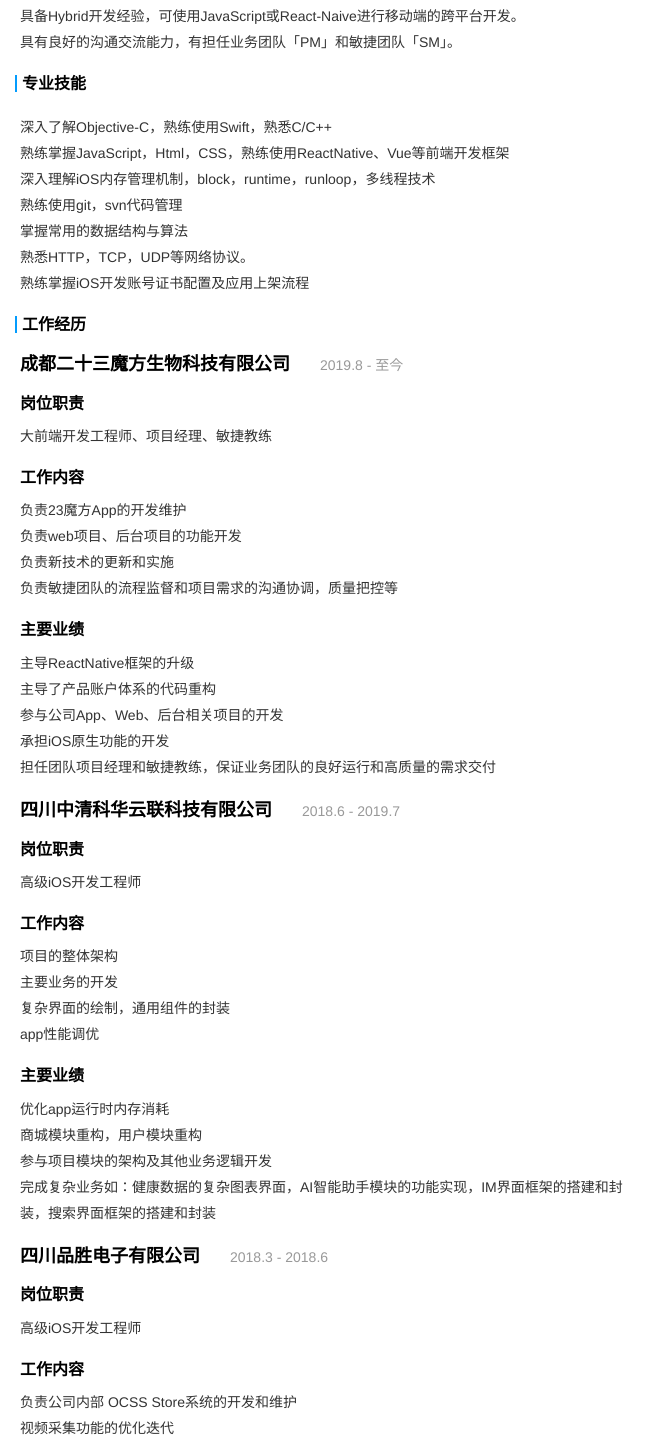
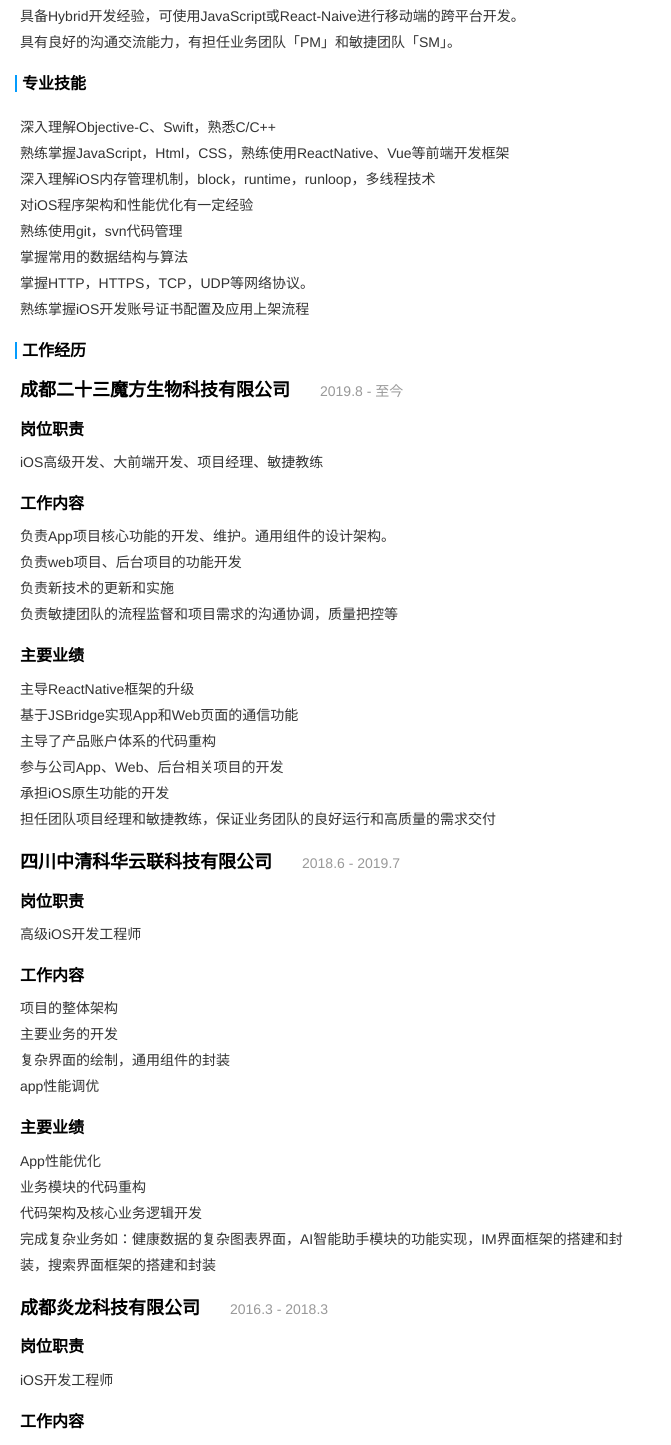
Before and after one commit to rabbitmouse/Vue-Demo, a Vue app in the folder malldemo/: page /resume in a window 1280 px wide. Shown: the part 369-1814 px from the top of the page, without its empty margins (0-671 px from the left). Built offline with nearby package versions, Linux system fonts and the light colour scheme.

Commit message:
feat: update resume

```diff
--- a/malldemo/src/views/person/Resume.vue
+++ b/malldemo/src/views/person/Resume.vue
@@ -8,7 +8,7 @@
         <h3 class="h3">基本信息</h3>
         <div class='base-box'>
           <p class="base-text">朱志勤</p>
-          <p class="base-text"> 男 | 28岁 | 本科 | 成都 | 在职-考虑机会</p>
+          <p class="base-text"> 男 | 29岁 | 本科 | 成都 | 在职-考虑机会</p>
           <p class="base-text">求职意向：iOS开发工程师 | 大前端开发工程师</p>
           <p class="base-text">工作经验：6年</p>
           <p class="base-text">英语等级：CET-4</p>
@@ -118,36 +118,29 @@
     },
     data() {
       return {
-        skills: '5年开发经验，大前端开发。\n熟练掌握iOS开发技术，可使用Objective-C、Swift开发iOS程序。\n 具备Hybrid开发经验，可使用JavaScript或React-Naive进行移动端的跨平台开发。\n 具有良好的沟通交流能力，有担任业务团队「PM」和敏捷团队「SM」。',
-        professional: '深入了解Objective-C，熟练使用Swift，熟悉C/C++\n熟练掌握JavaScript，Html，CSS，熟练使用ReactNative、Vue等前端开发框架\n深入理解iOS内存管理机制，block，runtime，runloop，多线程技术\n熟练使用git，svn代码管理\n掌握常用的数据结构与算法\n熟悉HTTP，TCP，UDP等网络协议。\n熟练掌握iOS开发账号证书配置及应用上架流程',
+        skills: '6年开发经验，深入了解iOS开发技术，掌握web相关开发技能，有大前端开发经验。\n熟练掌握iOS开发技术，可使用Objective-C、Swift开发iOS程序。\n 具备Hybrid开发经验，可使用JavaScript或React-Naive进行移动端的跨平台开发。\n 具有良好的沟通交流能力，有担任业务团队「PM」和敏捷团队「SM」。',
+        professional: '深入理解Objective-C、Swift，熟悉C/C++\n熟练掌握JavaScript，Html，CSS，熟练使用ReactNative、Vue等前端开发框架\n深入理解iOS内存管理机制，block，runtime，runloop，多线程技术\n对iOS程序架构和性能优化有一定经验\n熟练使用git，svn代码管理\n掌握常用的数据结构与算法\n掌握HTTP，HTTPS，TCP，UDP等网络协议。\n熟练掌握iOS开发账号证书配置及应用上架流程',
         companys: [
           {
             name: '成都二十三魔方生物科技有限公司',
             time: '2019.8 - 至今',
-            job: '大前端开发工程师、项目经理、敏捷教练',
-            content: '负责23魔方App的开发维护\n负责web项目、后台项目的功能开发\n负责新技术的更新和实施\n负责敏捷团队的流程监督和项目需求的沟通协调，质量把控等',
-            achievement: '主导ReactNative框架的升级\n主导了产品账户体系的代码重构\n参与公司App、Web、后台相关项目的开发\n承担iOS原生功能的开发\n担任团队项目经理和敏捷教练，保证业务团队的良好运行和高质量的需求交付'
+            job: 'iOS高级开发、大前端开发、项目经理、敏捷教练',
+            content: '负责App项目核心功能的开发、维护。通用组件的设计架构。\n负责web项目、后台项目的功能开发\n负责新技术的更新和实施\n负责敏捷团队的流程监督和项目需求的沟通协调，质量把控等',
+            achievement: '主导ReactNative框架的升级\n基于JSBridge实现App和Web页面的通信功能\n主导了产品账户体系的代码重构\n参与公司App、Web、后台相关项目的开发\n承担iOS原生功能的开发\n担任团队项目经理和敏捷教练，保证业务团队的良好运行和高质量的需求交付'
           },
           {
             name: '四川中清科华云联科技有限公司',
             time: '2018.6 - 2019.7',
             job: '高级iOS开发工程师',
             content: '项目的整体架构\n主要业务的开发\n复杂界面的绘制，通用组件的封装\napp性能调优',
-            achievement: '优化app运行时内存消耗\n商城模块重构，用户模块重构\n参与项目模块的架构及其他业务逻辑开发\n完成复杂业务如：健康数据的复杂图表界面，AI智能助手模块的功能实现，IM界面框架的搭建和封装，搜索界面框架的搭建和封装'
-          },
-          {
-            name: '四川品胜电子有限公司',
-            time: '2018.3 - 2018.6',
-            job: '高级iOS开发工程师',
-            content: '负责公司内部 OCSS Store系统的开发和维护\n视频采集功能的优化迭代',
-            achievement: '在职期间保质保量完成公司安排工作\n工作、考勤均无不良记录\n后因公司战略规划问题被迫解约'
+            achievement: 'App性能优化\n业务模块的代码重构\n代码架构及核心业务逻辑开发\n完成复杂业务如：健康数据的复杂图表界面，AI智能助手模块的功能实现，IM界面框架的搭建和封装，搜索界面框架的搭建和封装'
           },
           {
             name: '成都炎龙科技有限公司',
             time: '2016.3 - 2018.3',
             job: 'iOS开发工程师',
-            content: '完成iOS app的基础架构\n根据产品需求完成具体业务逻辑\n与产品，运营，技术领导沟通讨论产品需求\n技术升级，提升代码质量，封装UI组件',
-            achievement: '在职期间完成多个app的开发到上线的任务\n完成社交，娱乐，阅读，工具多种类型的产品需求\n阅读类app在app store的图书排行榜上最高排名前50\n实现社交类app的富文本编辑功能与html展示交互的技术设计'
+            content: 'iOS App的基础架构及业务逻辑\n技术升级，新技术调研和实施，通用组件封装',
+            achievement: '在职期间完成多个app的开发到上线的任务\n完成社交，娱乐，阅读，工具多种类型的产品需求\n阅读类app在app store的图书排行榜上最高排名前50\n实现社交类App的富文本编辑功能与html展示交互的技术方案'
           },
           {
             name: '成都华律网络服务有限公司',
@@ -162,15 +155,15 @@
           work: 'ReactNative开发，iOS开发',
           time: '2019.8 - 至今',
           desc: '23魔方是一款提供基因检测服务的医疗健康类项目。为用户提供遗传风险预测、祖源、健康等功能。',
-          duty: '负责ReactNative项目的业务功能开发\n完成iOS原生模块需求\n主导ReactNative框架升级\n负责推动app账户系统代码重构\n负责第三方sdk的升级与私有库维护',
-          technique: ['ReactNative', 'iOS', 'JavaScript'],
+          duty: '负责ReactNative项目的业务功能开发\n完成iOS原生模块需求\n主导ReactNative框架升级\n实现基于JSBridge的App和Web模块通信\n负责第三方sdk的升级与私有库维护',
+          technique: ['ReactNative', 'Swift', 'JavaScript'],
         },
         {
-          name: '23魔方Web',
+          name: '23魔方 - Web',
           work: '前端开发',
           time: '2019.8 - 至今',
           desc: '用于承载公司官网、web端业务、营销落地页的web项目',
-          duty: '负责web页面的业务功能开发\n完成活动落地页开发',
+          duty: '负责App中内嵌的web页面开发\n营销活动类的web页面开发',
           technique: ['Vue', 'Nuxt', 'JavaScript'],
         },
         {
@@ -186,7 +179,7 @@
           work: 'iOS开发，项目架构',
           time: '2018.10 - 2019.6',
           desc: '中清协同助手是企业内部管理App，提供合同管理，日程管理，渠道管理，商品展示等功能',
-          duty: '项目整体架构搭建\n日程管理模块实现\n公共自定义UI控件封装\n其他业务逻辑开发',
+          duty: '项目整体架构搭建\n公共自定义UI控件封装\n其他业务逻辑开发',
           technique: ['iOS SDK', 'Objective-C', 'MVC'],
         },
         {
@@ -194,8 +187,8 @@
           work: 'iOS开发',
           time: '2018.7 - 2019.6',
           desc: '中清健康管家是一款医疗健康类项目，为用户提供基因检测，数据分析，健康文章，健康商城等功能',
-          duty: '核心业务逻辑开发\nApp性能调优\n实现复杂界面和交互\n历史模块代码重构和公共组件封装',
-          technique: ['iOS SDK', 'Objective-C', 'HTML'],
+          duty: '核心业务逻辑开发\nApp性能优化\n实现复杂界面和交互\n代码重构和公共组件封装',
+          technique: ['iOS SDK', 'Objective-C', 'Charts', 'HTTPS'],
         },
         {
           name: '汝影（华西乳腺管家)',
@@ -206,27 +199,19 @@
           technique: ['Objective-C', '百度语音SDK', 'IM'],
         },
         {
-          name: 'OCSS Store',
-          work: 'iOS开发',
-          time: '2018.3 - 2018.6',
-          desc: 'OCSS系统是一款公司内部使用的任务管理系统，可以快速查看公司的相关任务，订单状态，工作情况、销售情况等数据。',
-          duty: '部分模块的性能优化\n视频采集功能性能优化',
-          technique: ['Swift', 'AVFoundation'],
-        },
-        {
           name: '老子搜书',
-          work: 'iOS开发，产品规划',
+          work: 'iOS开发，项目架构，产品规划',
           time: '2016.9 - 2018.3',
           desc: '老子搜书是一款阅读器APP，使用定向的搜索引擎搜索全网的各类小说。用户可使用APP直接或离线阅读书籍。并且提供了另好的阅读体验，用户可以自定义阅读背景颜色，字体，段落等样式。应用还提供了多种翻页方式供用户选择。还实现了自动阅读，语音朗读这类方便的阅读方式。',
           duty: 'YYText+CoreText搭建富文本阅读界面\nAVFoundation实现语音朗读\nUIPageController，UITableView，自定义View实现的多种翻页动画\n实现自动阅读，手势亮度调整\nObjective-C和C++混编，集成搜索引擎\n整体项目架构\n产品需求设计，交互设计，APP在App Store图书类排行榜排名前50，次日留存60%-70%',
-          technique: ['Objective-C','iOS SDK', 'CoreText', 'TCP', '多线程'],
+          technique: ['Objective-C','AVFoundation', 'NSOperationQueue', 'TCP', 'C++'],
         },
         {
           name: '一抓超人',
           work: 'iOS开发',
           time: '2017.11 - 2018.1',
           desc: '该项目是一款直播在线抓娃娃的娱乐APP，通过发送数据包的方式实现远程操作抓娃娃机，再通过直播的形式反馈给用户。',
-          duty: '使用WebSocket发送数据协议包实现远程控制\n直播视频，IJKMediaPlayer实现，参数优化，播放流畅\nMVC架构项目，实现瀑布流，自定义按钮等复杂UI',
+          duty: '使用WebSocket发送数据协议包实现远程控制\n基于IJKMediaPlayer实现的视频直播\nMVC架构项目，实现瀑布流，自定义按钮等复杂UI',
           technique: ['Objective-C', 'UDP', 'WebSocket'],
         },
         {
@@ -242,7 +227,7 @@
           work: 'iOS开发',
           time: '2016.3 - 2016.5',
           desc: '202强力清扫是一款照片清理软件，帮助用户清理相似图片，压缩大体积图片的工具App',
-          duty: '完成相册操作模块的封装\n完成任务队列模块',
+          duty: '完成相册操作模块的封装\n实现基于NSOperationQueue的异步任务队列',
           technique: ['Objective-C', 'PhotoKit', 'NSOperationQueue'],
         },
         {
```
